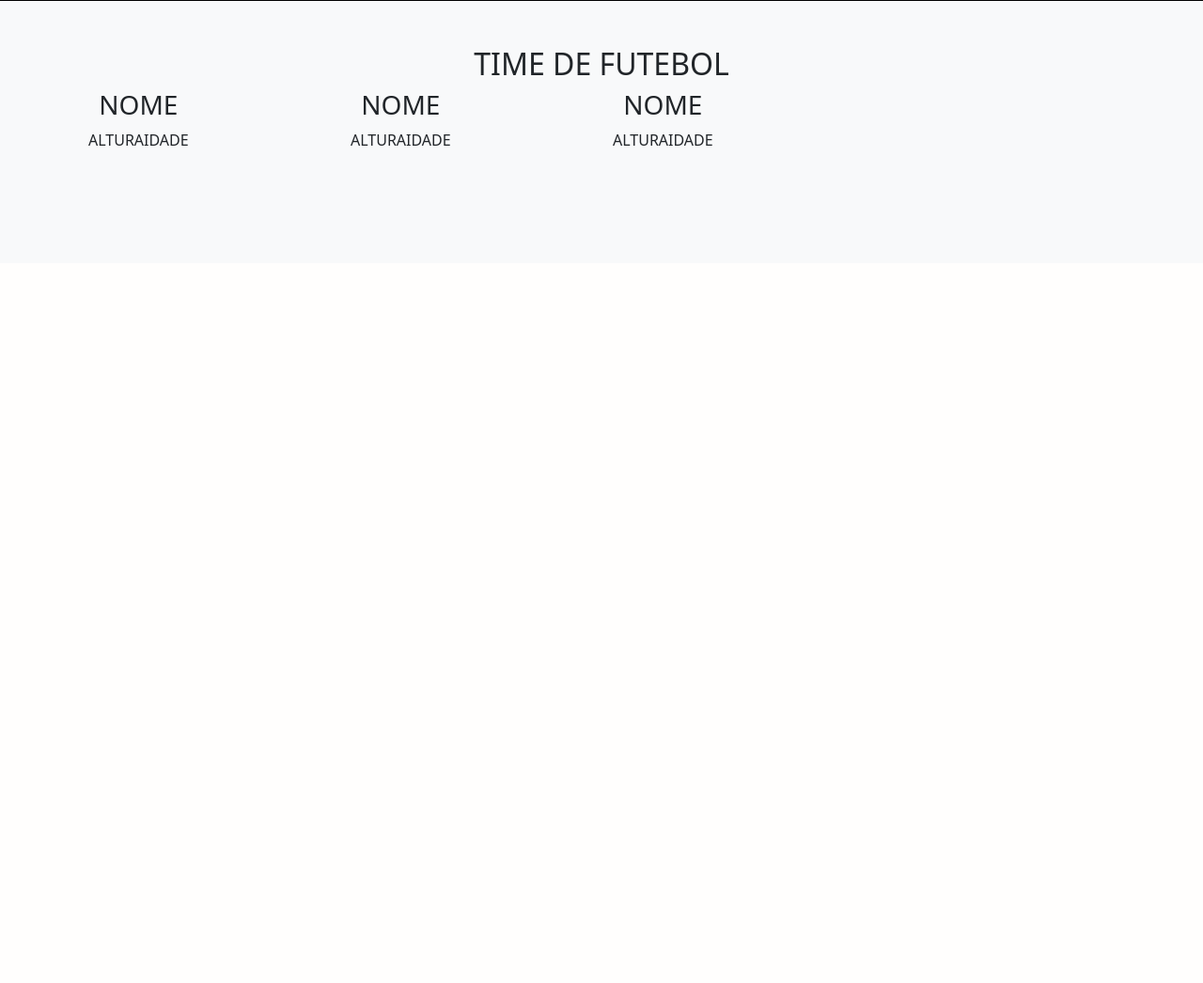
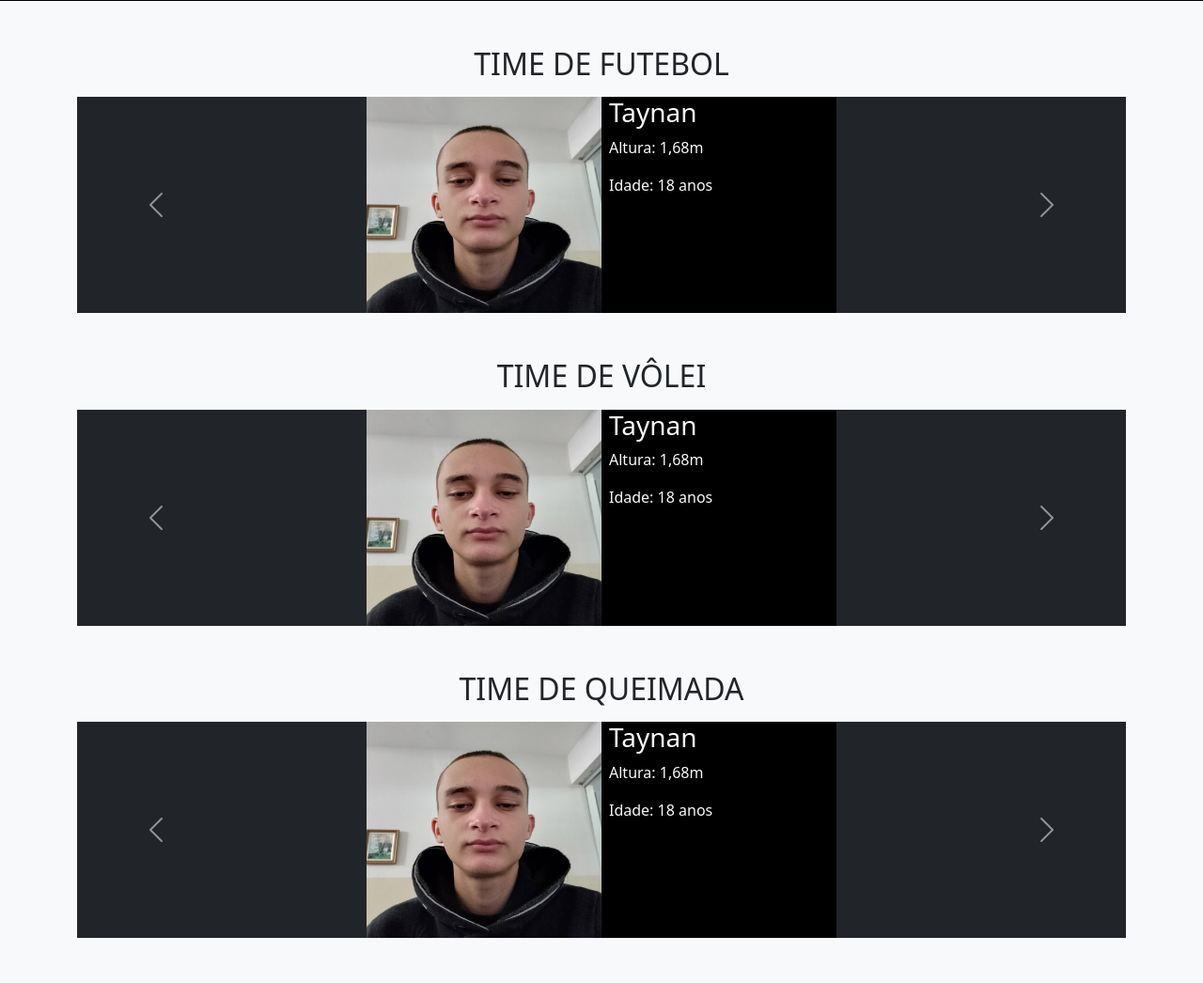
Before and after one commit to AmperiusBytes/jean-trabalho, a PHP site: page / in a window 1280 px wide. Shown: the part 520-1566 px from the top of the page at 94% size. Before the commit the page ends 675 px from the top, so only its background shows below. Run offline with PHP 8.4, Linux system fonts and the light colour scheme.

Commit message:
Add files via upload

```diff
--- a/components/card.php
+++ b/components/card.php
@@ -1,11 +1,11 @@
-<div>
+<div class="player-card m-auto">
     <div class="d-flex">
-        <img src="" alt="" class="card-image">
-        <div class="card-info">
-            <h3>NOME</h3>
-            <div class="d-flex">
-                <p>ALTURA</p>
-                <p>IDADE</p>
+        <img src="img/taynan.jpg" alt="" class="card-image me-2">
+        <div class="card-info text-light">
+            <h3>Taynan</h3>
+            <div>
+                <p>Altura: 1,68m</p>
+                <p>Idade: 18 anos</p>
             </div>
         </div>
     </div>
--- a/index.php
+++ b/index.php
@@ -1,5 +1,5 @@
 <!DOCTYPE html>
-<html lang="en" class="bg-light">
+<html lang="pt-br" class="bg-light">
 
 <head>
     <meta charset="UTF-8">
@@ -19,7 +19,7 @@
             <img class="banner-imagem" src="img/banner3.jpg" alt="Banner com imagem do time da Atlética Binária">
             <a href="index.php">
                 <picture>
-                    <source srcset="img/logo.jpg" media="(min-width: 600px)">
+                    <source srcset="img/logo.jpg" media="(min-width: 960px)">
                     <img class="logo-image position-absolute top-100 start-50 translate-middle" src="img/logo-menor.jpg" alt="Logo da Atlética">
                 </picture>
             </a>
@@ -57,52 +57,88 @@
         </div>
     </header>
     <main class="container-xxl mt-5 bg-light">
-        <section class="container">
-            <h2 class="text-center titulo-secao">TIME DE FUTEBOL</h2>
-            <div class="container text-center">
-                <div class="row row-cols-1 row-cols-sm-2 row-cols-md-4">
-                    <div>
-                        <div class="d-flex">
-                            <img src="" alt="" class="card-image">
-                            <div class="card-info">
-                                <h3>NOME</h3>
-                                <div class="d-flex">
-                                    <p>ALTURA</p>
-                                    <p>IDADE</p>
-                                </div>
-                            </div>
-                        </div>
+
+        <section class="container mb-5">
+
+            <h2 class="text-center mb-3">TIME DE FUTEBOL</h2>
+            <div id="carouselExampleControls" class="carousel slide bg-dark">
+                <div class="carousel-inner">
+                    <div class="carousel-item active">
+                        <?php include 'components/card.php'?>
                     </div>
+                    <div class="carousel-item">
+                        <?php include 'components/card.php'?>
+                    </div>
+                    <div class="carousel-item">
+                        <?php include 'components/card.php'?>
+                    </div>
+                </div>
+                <button class="carousel-control-prev" type="button" data-bs-target="#carouselExampleControls" data-bs-slide="prev">
+                    <span class="carousel-control-prev-icon" aria-hidden="true"></span>
+                    <span class="visually-hidden">Previous</span>
+                </button>
+                <button class="carousel-control-next" type="button" data-bs-target="#carouselExampleControls" data-bs-slide="next">
+                    <span class="carousel-control-next-icon" aria-hidden="true"></span>
+                    <span class="visually-hidden">Next</span>
+                </button>
+            </div>
 
-                    <div>
-                        <div class="d-flex">
-                            <img src="" alt="" class="card-image">
-                            <div class="card-info">
-                                <h3>NOME</h3>
-                                <div class="d-flex">
-                                    <p>ALTURA</p>
-                                    <p>IDADE</p>
-                                </div>
-                            </div>
-                        </div>
+        </section>
+
+        <section class="container mb-5">
+
+            <h2 class="text-center mb-3">TIME DE VÔLEI</h2>
+            <div id="carrosselVolei" class="carousel slide bg-dark">
+                <div class="carousel-inner">
+                    <div class="carousel-item active">
+                        <?php include 'components/card.php'?>
                     </div>
+                    <div class="carousel-item">
+                        <?php include 'components/card.php'?>
+                    </div>
+                    <div class="carousel-item">
+                        <?php include 'components/card.php'?>
+                    </div>
+                </div>
+                <button class="carousel-control-prev" type="button" data-bs-target="#carrosselVolei" data-bs-slide="prev">
+                    <span class="carousel-control-prev-icon" aria-hidden="true"></span>
+                    <span class="visually-hidden">Previous</span>
+                </button>
+                <button class="carousel-control-next" type="button" data-bs-target="#carrosselVolei" data-bs-slide="next">
+                    <span class="carousel-control-next-icon" aria-hidden="true"></span>
+                    <span class="visually-hidden">Next</span>
+                </button>
+            </div>
 
-                    <div>
-                        <div class="d-flex">
-                            <img src="" alt="" class="card-image">
-                            <div class="card-info">
-                                <h3>NOME</h3>
-                                <div class="d-flex">
-                                    <p>ALTURA</p>
-                                    <p>IDADE</p>
-                                </div>
-                            </div>
-                        </div>
+        </section>
+
+        <section class="container mb-5">
+
+            <h2 class="text-center mb-3">TIME DE QUEIMADA</h2>
+            <div id="carrosselQueimada" class="carousel slide bg-dark">
+                <div class="carousel-inner">
+                    <div class="carousel-item active">
+                        <?php include 'components/card.php'?>
                     </div>
+                    <div class="carousel-item">
+                        <?php include 'components/card.php'?>
+                    </div>
+                    <div class="carousel-item">
+                        <?php include 'components/card.php'?>
+                    </div>
+                </div>
+                <button class="carousel-control-prev" type="button" data-bs-target="#carrosselQueimada" data-bs-slide="prev">
+                    <span class="carousel-control-prev-icon" aria-hidden="true"></span>
+                    <span class="visually-hidden">Previous</span>
+                </button>
+                <button class="carousel-control-next" type="button" data-bs-target="#carrosselQueimada" data-bs-slide="next">
+                    <span class="carousel-control-next-icon" aria-hidden="true"></span>
+                    <span class="visually-hidden">Next</span>
+                </button>
+            </div>
 
-                </div>
-            </div>
         </section>
+
     </main>
 </body>
 
--- a/style.css
+++ b/style.css
@@ -21,6 +21,12 @@
 }
 
 .player-card {
-    width: 120px;
     background-color: black;
+    max-width: 500px;
+    min-width: 390px;
 }
+
+.card-image {
+    width: 50%;
+    height: 230px;
+}
```
Also changed, not shown: img/taynan.jpg (added).
